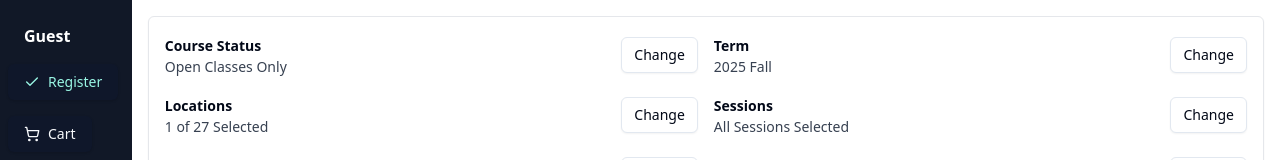
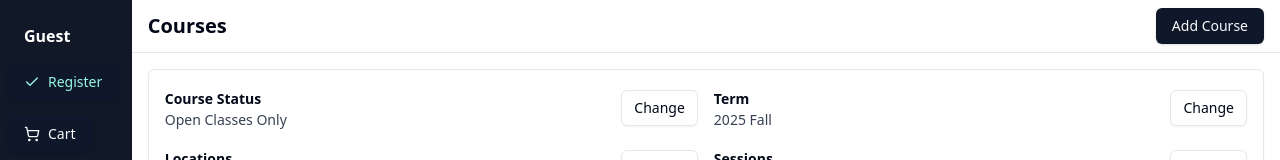
Before and after one commit to The-Twelfth-Force/EduVerse-12, a Next.js app in the folder frontend/: page /registration in a window 1280 px wide. Shown: the top 160 px of the page. Built offline with nearby package versions, Linux system fonts and the light colour scheme; no server answers.

Commit message:
add course

```diff
--- a/frontend/src/app/registration/page.tsx
+++ b/frontend/src/app/registration/page.tsx
@@ -8,6 +8,9 @@ import { Checkbox } from "@/components/ui/checkbox";
 import { CheckedState } from "@radix-ui/react-checkbox";
 import ScheduleCalendar from "@/components/Planner/ScheduleCalendar";
 import { Button } from "@/components/ui/button";
+import { useRouter } from 'next/navigation';
+import { Router } from "lucide-react";
+import router from "next/dist/client/router";
 
 export default function Registration() {
   const [selectedSections, setSelectedSections] = useState<CourseSection[]>([]);
@@ -183,6 +186,13 @@ export default function Registration() {
   };
 
   return (
+  <div>
+    <div className="flex items-center justify-between w-full px-4 py-2 border-b border-gray-200">
+      <h1 className="text-xl font-semibold">Courses</h1>
+      <Button onClick={() => router.push('/registration/search')}
+      >Add Course</Button>
+    </div>
+
     <div className="flex flex-col h-full space-y-4 p-4">
       {/* Filter Summary Section */}
 <div className="grid grid-cols-1 md:grid-cols-2 gap-4 border border-gray-200 rounded-md p-4 shadow-sm mb-4">
@@ -293,5 +303,6 @@ export default function Registration() {
         </div>
       </div>
     </div>
+    </div>
   );
 }
```
